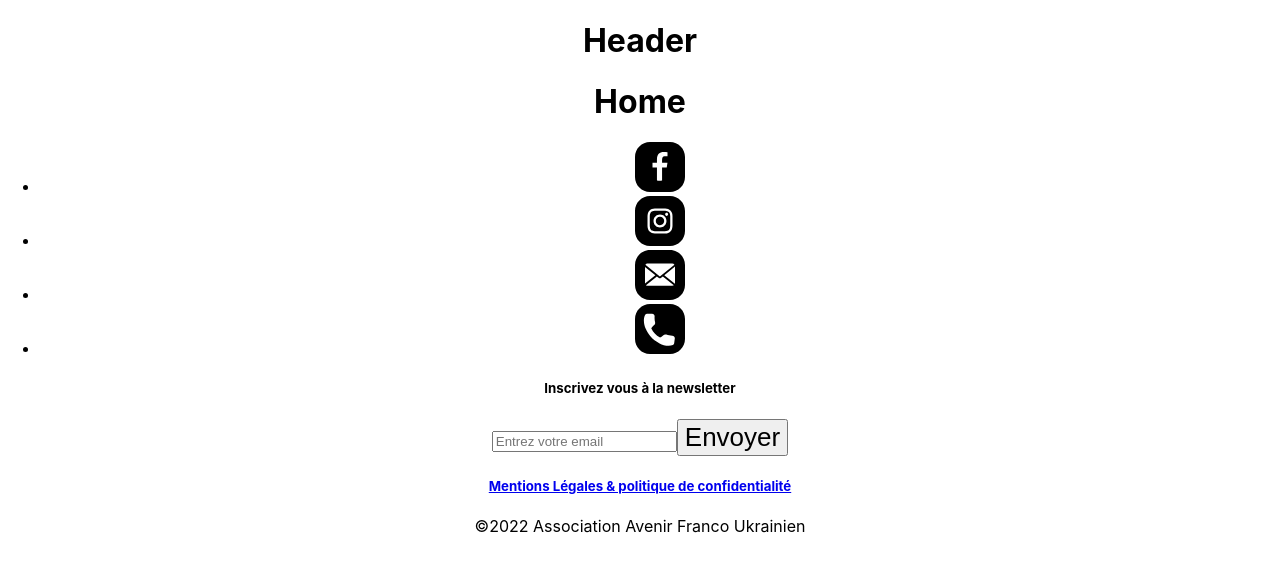
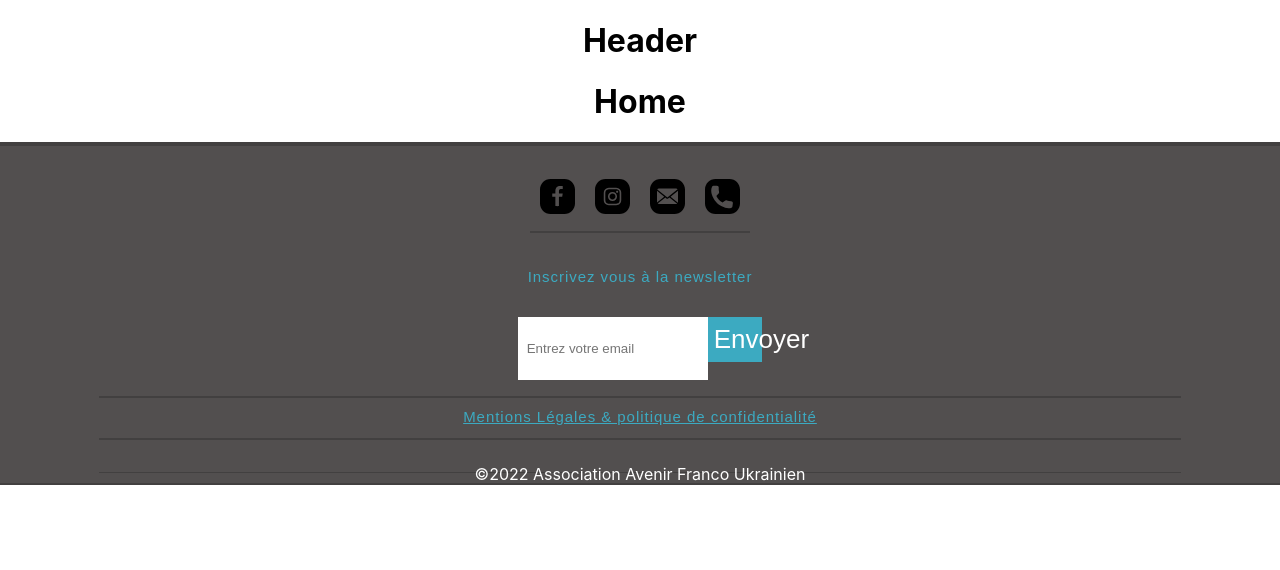
Before and after one commit to simon-attila-fr/Nantes-Association_FR_UA, a React (Vite) app in the folder frontend/: page / in a window 1280 px wide. Shown: the top 570 px of the page. Built offline with nearby package versions, Linux system fonts and the light colour scheme.

Commit message:
footer fait

```diff
--- a/frontend/src/assets/styles/Footer.css
+++ b/frontend/src/assets/styles/Footer.css
@@ -0,0 +1,145 @@
+.footer {
+  background: #524f4f;
+  border-top: 0.25rem solid #424040;
+  border-bottom: 2px solid #424040;
+  padding-bottom: 0.6rem;
+}
+
+.gridrow {
+  width: 100%;
+  margin-left: auto;
+  margin-right: auto;
+  margin-top: 0;
+  margin-bottom: 0;
+  max-width: 73.75rem;
+}
+
+.footerBorderBottom {
+  padding-left: 0;
+  padding-right: 0;
+  width: 91.66667%;
+  float: left;
+  margin-left: auto;
+  margin-right: auto;
+  float: none;
+  border-bottom: 1px solid #424040;
+  clear: both;
+}
+
+.footer .footerSocial {
+  text-align: center;
+}
+
+.footer .footerSocial .footerSocialList {
+  display: flex;
+  justify-content: space-around;
+  margin-left: auto;
+  margin-right: auto;
+  float: none;
+  padding: 1.0625rem 0;
+  width: 13.75rem;
+}
+
+.footer .footerSocial .footerSocialList .menuLinkIcon {
+  width: 70%;
+}
+
+ul {
+  list-style: none;
+  border-bottom: 2px solid #424040;
+}
+
+a img {
+  border: none;
+}
+
+img {
+  display: inline-block;
+  vertical-align: middle;
+  max-width: 100%;
+  height: auto;
+}
+
+.signupFormContainer {
+  border-bottom: 2px solid #424040;
+}
+
+.newsletterSignup {
+  display: flex;
+  justify-content: center;
+  margin-left: auto;
+  margin-right: auto;
+  float: none;
+  margin-bottom: 1rem;
+}
+
+.signupTitle {
+  color: #3caac1;
+  font-family: "Asap", sans-serif;
+  font-size: 0.9375rem;
+  letter-spacing: 0.06rem;
+  line-height: 1.2;
+  font-weight: normal;
+  font-style: normal;
+  text-rendering: optimizeLegibility;
+  text-align: center;
+  padding-top: 0.6rem;
+  padding-bottom: 0.375rem;
+}
+
+.newsletterEmail {
+  width: 10.75rem;
+  height: 2.8125rem;
+  outline: none !important;
+  border: 0 white;
+  padding: 0.5625rem 0.5625rem;
+}
+
+.newsletterSubmit {
+  width: 3.4125rem;
+  height: 2.8125rem;
+  text-align: center;
+  text-transform: capitalize;
+  cursor: pointer;
+  text-align: center;
+  text-transform: capitalize;
+  transition: all 0.3s ease-in-out;
+  background-color: #3caac1;
+  color: #fff;
+  border: 0;
+}
+
+.legalMentionsContainer {
+  height: 2rem;
+  margin-top: 0.5rem;
+  border-bottom: 2px solid #424040;
+}
+
+.legalMentions {
+  margin: 1rem;
+  display: inline;
+}
+
+.legalMentionsTitle {
+  color: #3caac1;
+  font-family: "Asap", sans-serif;
+  font-size: 0.9375rem;
+  letter-spacing: 0.06rem;
+  line-height: 1.2;
+  font-weight: normal;
+  font-style: normal;
+  text-rendering: optimizeLegibility;
+  text-align: center;
+}
+
+.copyrightContainer {
+  display: flex;
+  justify-content: center;
+  margin-top: 0.5rem;
+  height: 3vh;
+}
+
+.copyright {
+  text-align: center;
+  color: #fff;
+}
```
